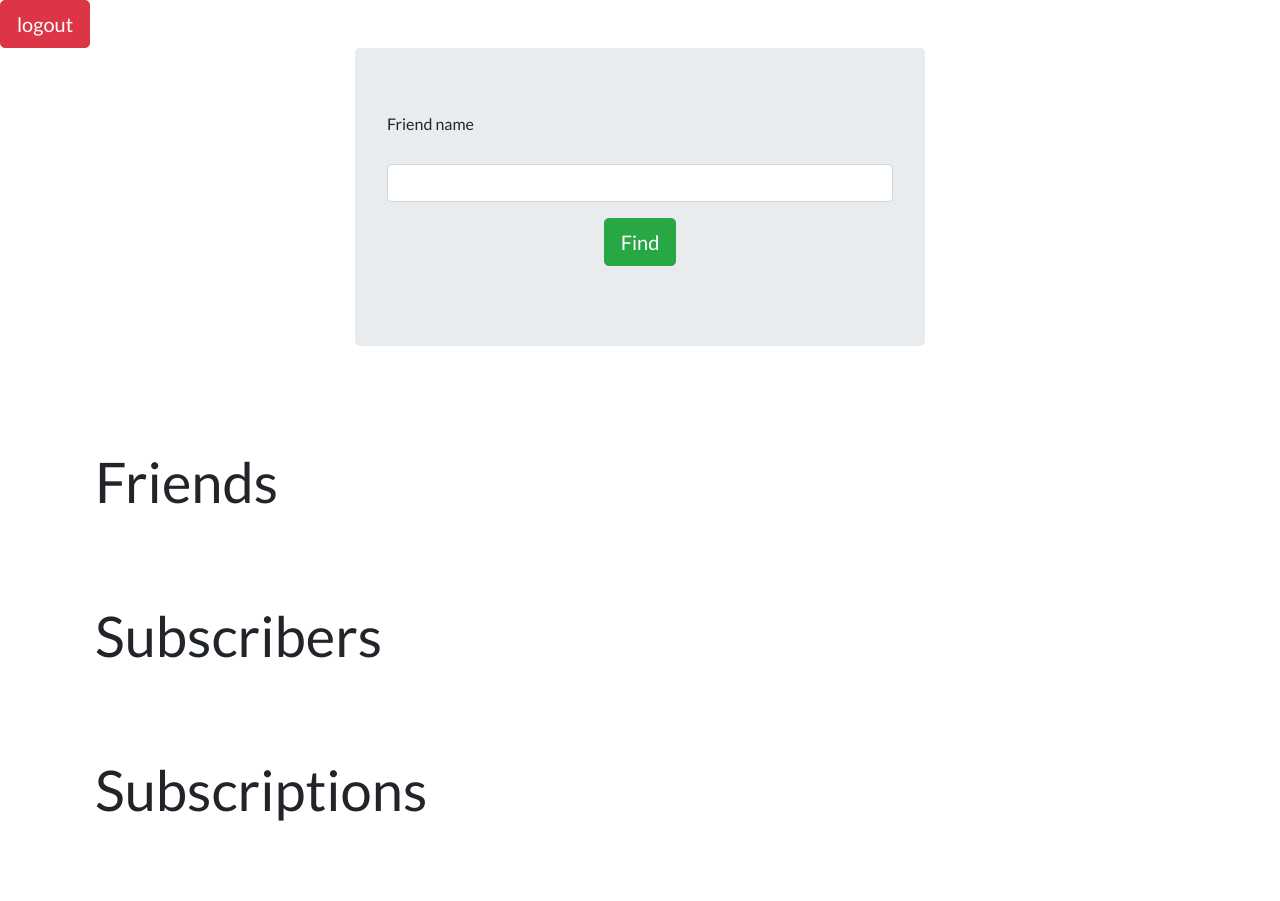
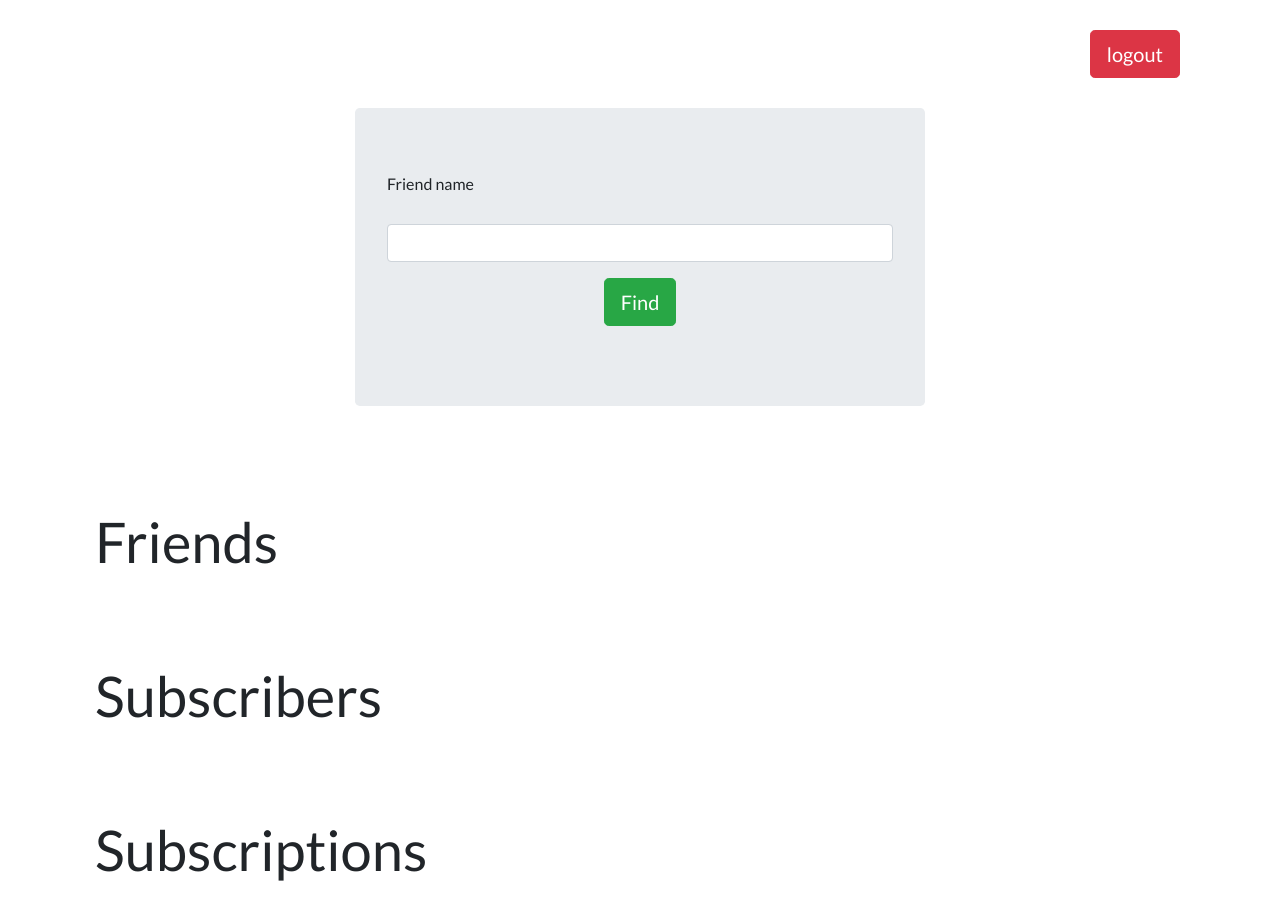
Before and after one commit to Alexander-Saveliev/Pocketband, a Node server app: template views/contacts.ejs in a window 1280 px wide. Shown: the part 56-957 px from the top of the page. Before the commit the page ends 897 px from the top, so only its background shows below. Run offline with Node 20, Linux system fonts and the light colour scheme; the template is opened without the code that fills it, so the values that code supplies are empty; some libraries are stand-ins or nearby versions.

Commit message:
messages floats dixed, dropdown menu fixed

```diff
--- a/controller/session.js
+++ b/controller/session.js
@@ -72,6 +72,7 @@ exports.join = function(req, res) {
                                 if (!session) {
                                     return res.status(400).send("Incorrect session");
                                 }
+                                var sessionName = session.name;
 
                                 // Return session template with all the needed attributes
                                 return res.render('session.ejs', {
@@ -81,7 +82,7 @@ exports.join = function(req, res) {
                                     token: token,
                                     nickName: clientData,
                                     userName: req.session.loggedUser,
-                                    sessionName: session.name
+                                    sessionName: sessionName
                                 });
                             });
                     });
--- a/tools/start.txt
+++ b/tools/start.txt
@@ -1,7 +1,7 @@
-sudo docker run -p 8443:8443 --rm -e KMS_STUN_IP=stun.l.google.com -e KMS_STUN_PORT=19302 -e openvidu.secret=MY_SECRET -e openvidu.publicurl=https://192.168.31.210:8443 openvidu/openvidu-server-kms
+sudo docker run -p 8443:8443 --rm -e KMS_STUN_IP=stun.l.google.com -e KMS_STUN_PORT=19302 -e openvidu.secret=MY_SECRET -e openvidu.publicurl=https://172.20.10.2:8443 openvidu/openvidu-server-kms
 
 
-node server.js 192.168.31.210:8443 MY_SECRET
+node server.js 172.20.10.2:8443 MY_SECRET
 
 
 sudo killall -15 mongod
--- a/views/contacts.ejs
+++ b/views/contacts.ejs
@@ -8,7 +8,11 @@
 
     <%-partial('./blocks/navbar.ejs')%>
 
-    <button class="btn btn-lg btn-danger pull-right" id="logout" type="button">logout</button>
+    <div class="row">
+      <div class="col">
+        <button class="btn btn-lg btn-danger float-right action-button" id="logout" type="button">logout</button>
+      </div>
+    </div>
 
     <div class="container">
       <div class="row align-items-center">
```
Also changed, not shown: model/session_creater.js (+0 -24 lines), 1 other file.
